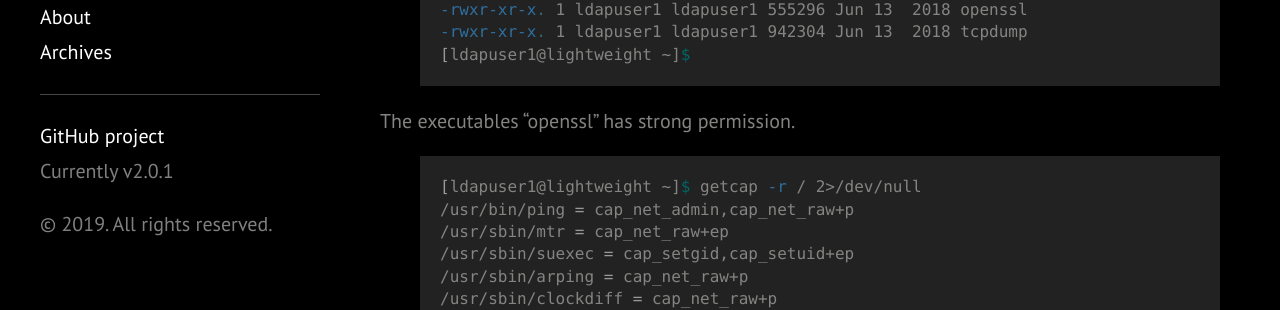
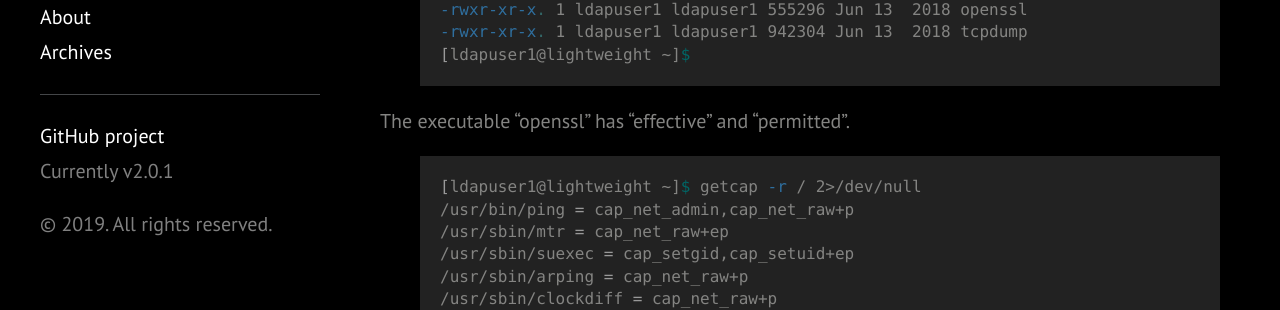
Before and after one commit to 1n4r1/1n4r1.github.io, a Jekyll site: the page built from _posts/2019-05-17-Hackthebox-LightWeight-Writeup.md, in a window 1280 px wide and 900 px high, scrolled down 10465 px. Shown: the part 152-462 px from the top of the window. Built offline with Jekyll 4.4.1, drawn with Linux system fonts in a browser that asks for light colours.

Commit message:
modify 2019-05-17 LightWeight-Writeup

```diff
--- a/_posts/2019-05-17-Hackthebox-LightWeight-Writeup.md
+++ b/_posts/2019-05-17-Hackthebox-LightWeight-Writeup.md
@@ -367,7 +367,7 @@ total 1484
 [ldapuser1@lightweight ~]$
 {% endhighlight %}
 
-The executables "openssl" has strong permission.
+The executable "openssl" has "effective" and "permitted".
 {% highlight shell %}
 [ldapuser1@lightweight ~]$ getcap -r / 2>/dev/null
 /usr/bin/ping = cap_net_admin,cap_net_raw+p
```
